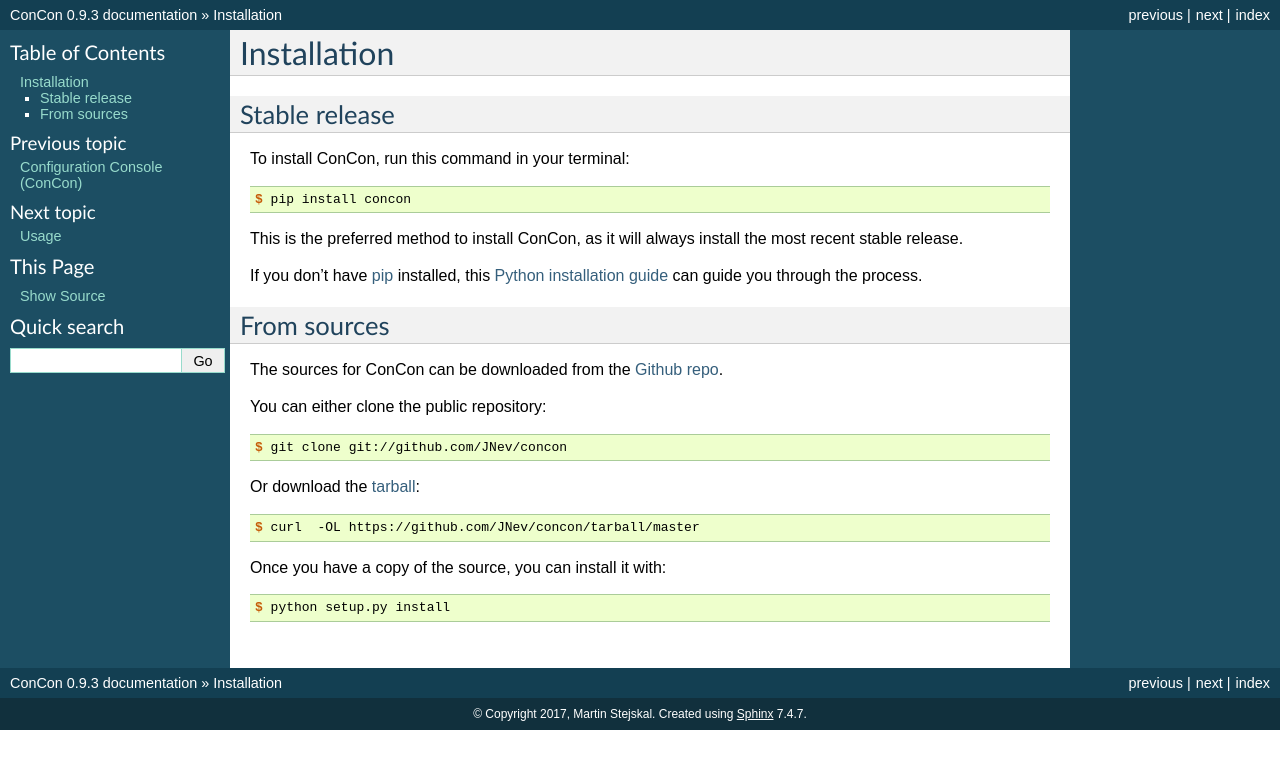
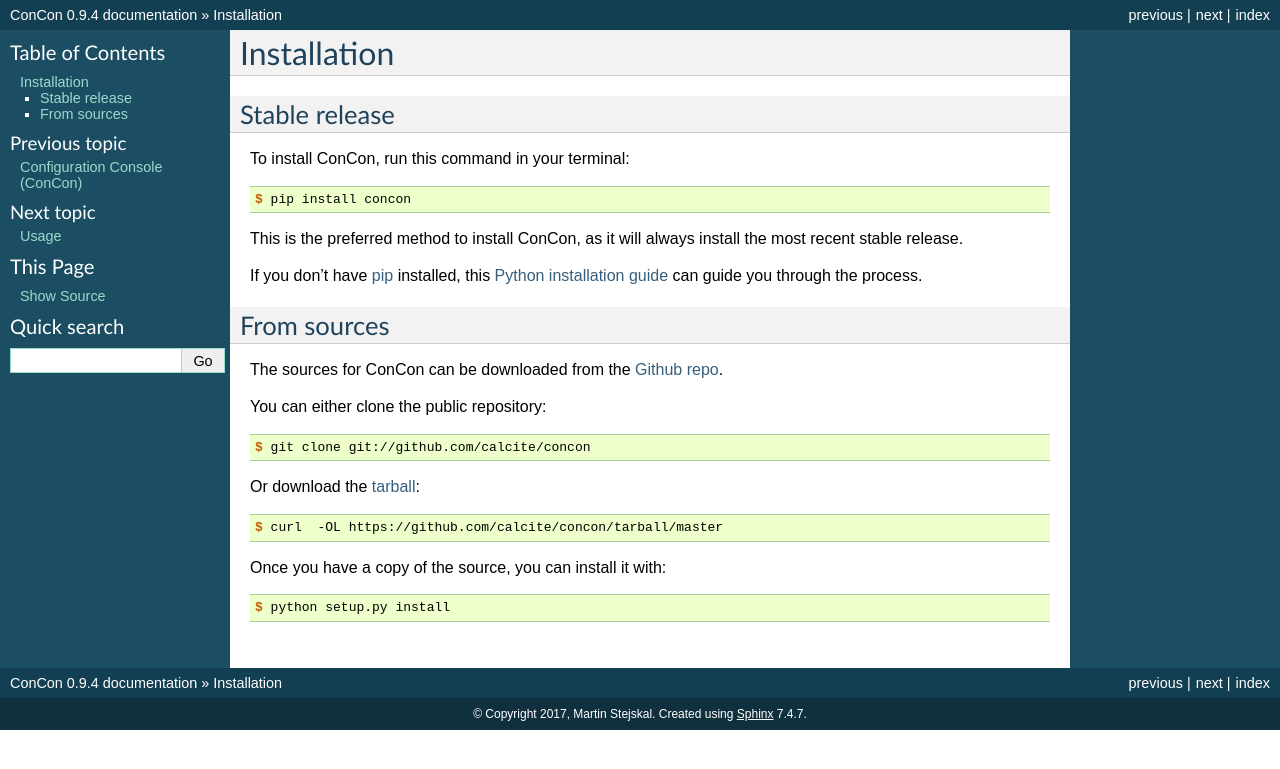
Before and after one commit to calcite/concon, a Sphinx documentation site: the page built from docs/installation.rst, in a window 1280 px wide. Shown: the top 769 px of the page. Built offline with Sphinx 7.4.7, drawn with Linux system fonts in a browser that asks for light colours; pages that are not in the unit, such as notebooks, are missing from menus.

Commit message:
Fixed repository URLs.

```diff
--- a/CONTRIBUTING.rst
+++ b/CONTRIBUTING.rst
@@ -15,7 +15,7 @@
 Report Bugs
 ~~~~~~~~~~~
 
-Report bugs at https://github.com/JNev/concon/issues.
+Report bugs at https://github.com/calcite/concon/issues.
 
 If you are reporting a bug, please include:
 
@@ -45,7 +45,7 @@
 Submit Feedback
 ~~~~~~~~~~~~~~~
 
-The best way to send feedback is to file an issue at https://github.com/JNev/concon/issues.
+The best way to send feedback is to file an issue at https://github.com/calcite/concon/issues.
 
 If you are proposing a feature:
 
@@ -102,7 +102,7 @@
    your new functionality into a function with a docstring, and add the
    feature to the list in README.rst.
 3. The pull request should work for Python 2.6, 2.7, 3.3, 3.4 and 3.5, and for PyPy. Check
-   https://travis-ci.org/JNev/concon/pull_requests
+   https://travis-ci.org/calcite/concon/pull_requests
    and make sure that the tests pass for all supported Python versions.
 
 Tips
--- a/README.rst
+++ b/README.rst
@@ -7,14 +7,14 @@
         :target: https://pypi.python.org/pypi/concon
 
 .. image:: https://img.shields.io/travis/JNev/concon.svg
-        :target: https://travis-ci.org/JNev/concon
+        :target: https://travis-ci.org/calcite/concon
 
 .. image:: https://readthedocs.org/projects/concon/badge/?version=latest
         :target: https://concon.readthedocs.io/en/latest/?badge=latest
         :alt: Documentation Status
 
-.. image:: https://pyup.io/repos/github/JNev/concon/shield.svg
-     :target: https://pyup.io/repos/github/JNev/concon/
+.. image:: https://pyup.io/repos/github/calcite/concon/shield.svg
+     :target: https://pyup.io/repos/github/calcite/concon/
      :alt: Updates
 
 
--- a/concon/__init__.py
+++ b/concon/__init__.py
@@ -7,4 +7,4 @@
 
 __author__ = """Martin Stejskal"""
 __email__ = 'mstejskal@alps.cz'
-__version__ = '0.9.3'
+__version__ = '0.9.4'
--- a/docs/installation.rst
+++ b/docs/installation.rst
@@ -32,13 +32,13 @@
 
 .. code-block:: console
 
-    $ git clone git://github.com/JNev/concon
+    $ git clone git://github.com/calcite/concon
 
 Or download the `tarball`_:
 
 .. code-block:: console
 
-    $ curl  -OL https://github.com/JNev/concon/tarball/master
+    $ curl  -OL https://github.com/calcite/concon/tarball/master
 
 Once you have a copy of the source, you can install it with:
 
@@ -47,5 +47,5 @@
     $ python setup.py install
 
 
-.. _Github repo: https://github.com/JNev/concon
-.. _tarball: https://github.com/JNev/concon/tarball/master
+.. _Github repo: https://github.com/calcite/concon
+.. _tarball: https://github.com/calcite/concon/tarball/master
--- a/setup.cfg
+++ b/setup.cfg
@@ -1,5 +1,5 @@
 [bumpversion]
-current_version = 0.9.3
+current_version = 0.9.4
 commit = True
 tag = True
 
--- a/setup.py
+++ b/setup.py
@@ -32,12 +32,12 @@
 
 setup(
     name='concon',
-    version='0.9.3',
+    version='0.9.4',
     description="Universal configuration tool for USB devices implementing the Uniprot (HID) communication layer.",
     long_description=readme + '\n\n' + history,
     author="Martin Stejskal",
     author_email='mstejskal@alps.cz',
-    url='https://github.com/JNev/concon',
+    url='https://github.com/calcite/concon',
     packages=find_packages(),
     entry_points={
         'console_scripts': [
--- a/travis_pypi_setup.py
+++ b/travis_pypi_setup.py
@@ -20,7 +20,7 @@
     from urllib.request import urlopen
 
 
-GITHUB_REPO = 'JNev/concon'
+GITHUB_REPO = 'calcite/concon'
 TRAVIS_CONFIG_FILE = os.path.join(
     os.path.dirname(os.path.abspath(__file__)), '.travis.yml')
 
```
Also changed, not shown: .travis.yml.
